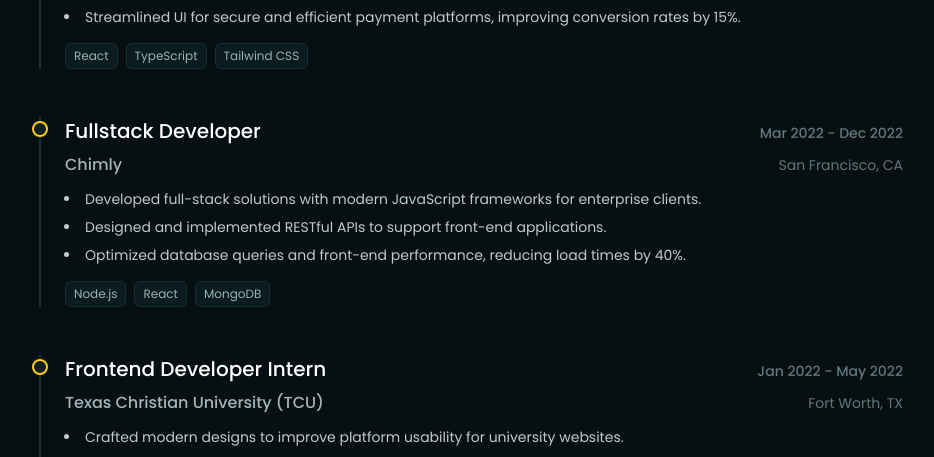
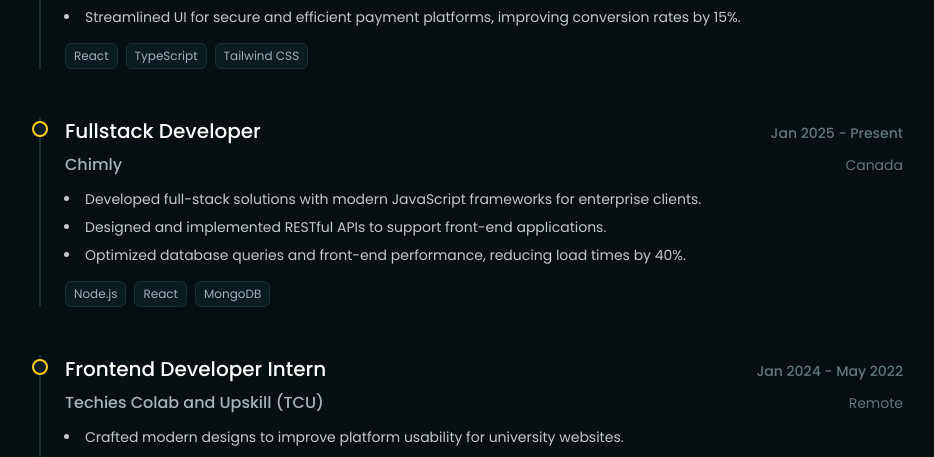
Before and after one commit to heyrapto/portfolio-, a React (Vite) app: page / in a window 1280 px wide. Shown: the part 4125-4582 px from the top of the page, without its empty margins (169-1103 px from the left). Built offline with nearby package versions, Linux system fonts and the light colour scheme; a web font is replaced by a local one.

Commit message:
Update WorkExp.tsx

```diff
--- a/src/pages/WorkExp.tsx
+++ b/src/pages/WorkExp.tsx
@@ -19,8 +19,8 @@ const WorkExp = () => {
     {
       company: "Chimly",
       expTitle: "Fullstack Developer",
-      period: "Mar 2022 - Dec 2022",
-      location: "San Francisco, CA",
+      period: "Jan 2025 - Present",
+      location: "Canada",
       descriptions: [
         "Developed full-stack solutions with modern JavaScript frameworks for enterprise clients.",
         "Designed and implemented RESTful APIs to support front-end applications.",
@@ -29,10 +29,10 @@ const WorkExp = () => {
       technologies: ["Node.js", "React", "MongoDB"]
     },
     {
-      company: "Texas Christian University (TCU)",
+      company: "Techies Colab and Upskill (TCU)",
       expTitle: "Frontend Developer Intern",
-      period: "Jan 2022 - May 2022",
-      location: "Fort Worth, TX",
+      period: "Jan 2024 - May 2022",
+      location: "Remote",
       descriptions: [
         "Crafted modern designs to improve platform usability for university websites.",
         "Developed responsive front-end features to enhance student and faculty user experience.",
```
